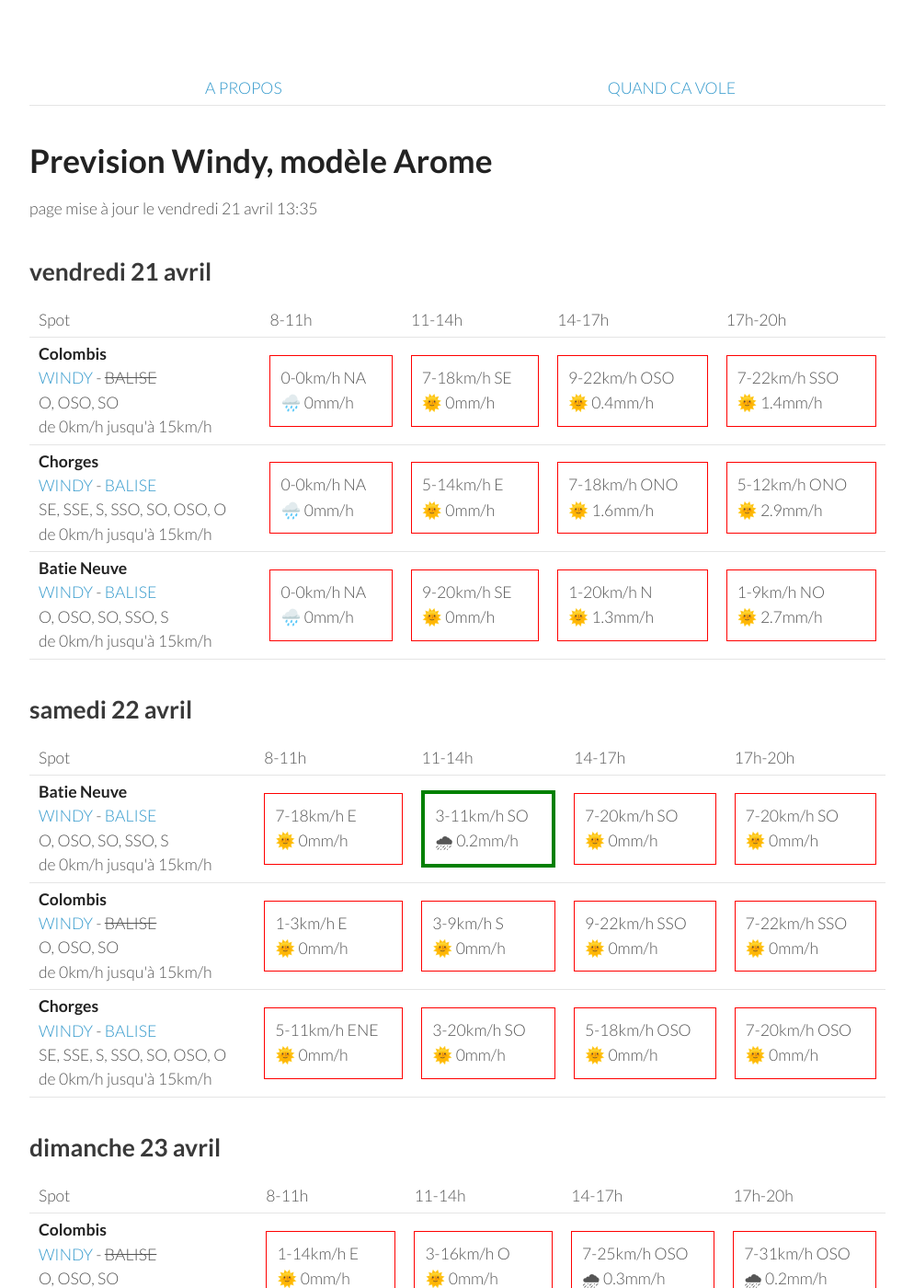
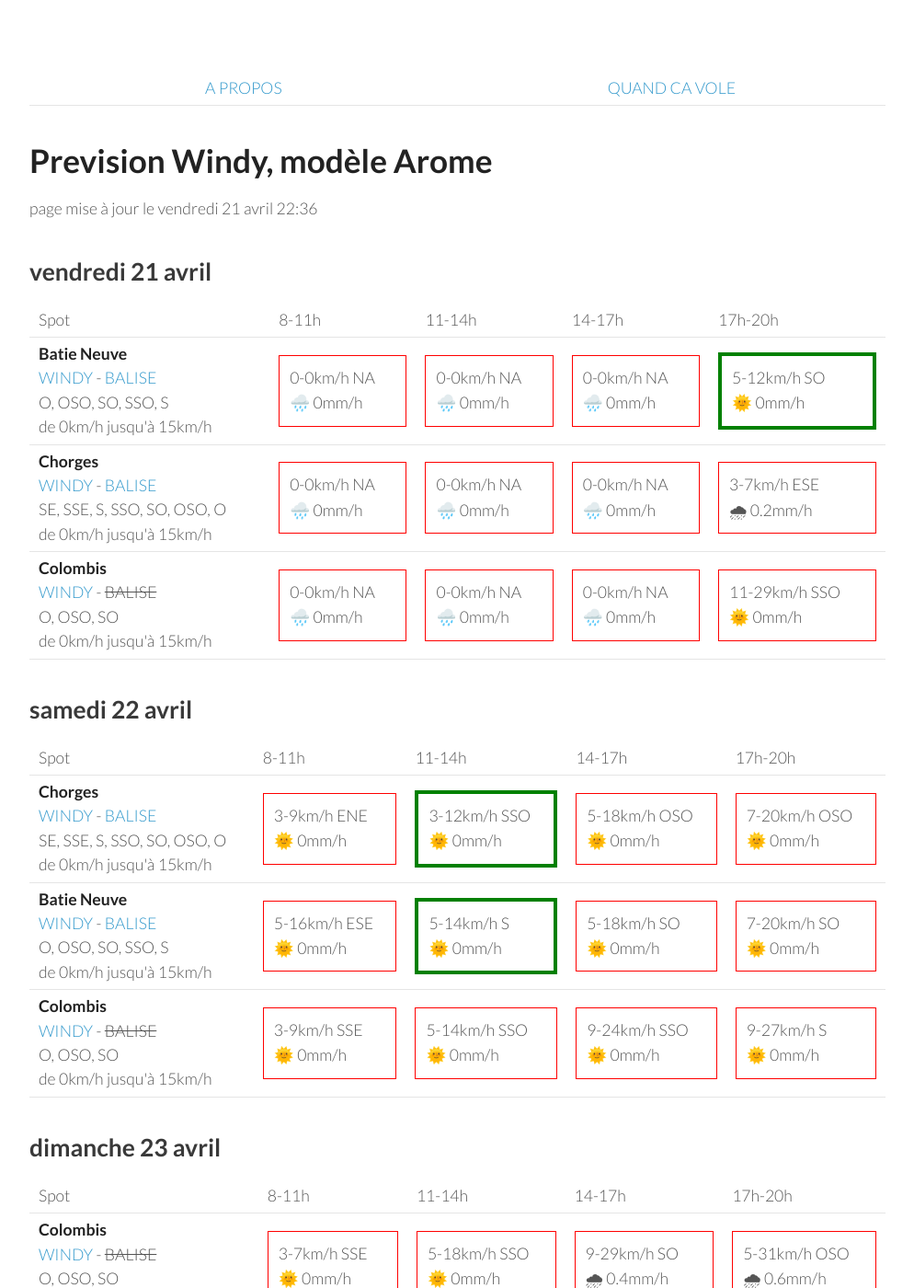
Before and after one commit to parapente-dans-le-nord/parapente-dans-le-nord.github.io, a Jekyll site: the page built from saint_andre.markdown, in a window 1280 px wide and 1400 px high. Shown: the whole window at 92% size, without its empty margins (26-1020 px from the left). Built offline with Jekyll 4.4.1, drawn with Linux system fonts in a browser that asks for light colours; some of the changed text lies outside the part shown.

Commit message:
update index.markdown

```diff
--- a/saint_andre.markdown
+++ b/saint_andre.markdown
@@ -7,7 +7,7 @@ title:  "Tous les spots"
 {: .links}
 
 # Prevision Windy, modèle Arome
-page mise à jour le vendredi 21 avril 13:35
+page mise à jour le vendredi 21 avril 22:36
 
 ## vendredi 21 avril
 
@@ -22,30 +22,30 @@ page mise à jour le vendredi 21 avril 13:35
       <td>17h-20h</td>
     </tr>
 <tr>
-        <td><strong>Colombis</strong><br><a href="https://windy.com/44.494/6.216?44.559,6.262,10">WINDY</a> - <span class="no-balise"> BALISE </span><br> <span class="vent-favorable">O, OSO, SO</span><br><span class="force-vent">de 0km/h jusqu'à 15km/h</span> </td>
+        <td><strong>Batie Neuve</strong><br><a href="https://windy.com/44.584/6.236?44.559,6.262,10,m:eTtagly">WINDY</a> - <span class=""><a href="https://www.openwindmap.org/PP554">BALISE</a> </span><br> <span class="vent-favorable">O, OSO, SO, SSO, S</span><br><span class="force-vent">de 0km/h jusqu'à 15km/h</span> </td>
 
             <td><div class="not-flyable"><p>0-0km/h NA</p><p>🌧️ 0mm/h</p></div></td>
-            <td><div class="not-flyable"><p>7-18km/h SE</p><p>🌞 0mm/h</p></div></td>
-            <td><div class="not-flyable"><p>9-22km/h OSO</p><p>🌞 0.4mm/h</p></div></td>
-            <td><div class="not-flyable"><p>7-22km/h SSO</p><p>🌞 1.4mm/h</p></div></td>
+            <td><div class="not-flyable"><p>0-0km/h NA</p><p>🌧️ 0mm/h</p></div></td>
+            <td><div class="not-flyable"><p>0-0km/h NA</p><p>🌧️ 0mm/h</p></div></td>
+            <td><div class="flyable"><p>5-12km/h SO</p><p>🌞 0mm/h</p></div></td>
 
     </tr>
 <tr>
         <td><strong>Chorges</strong><br><a href="https://windy.com/44.578/6.280?44.559,6.262,10">WINDY</a> - <span class=""><a href="https://www.openwindmap.org/PP554">BALISE</a> </span><br> <span class="vent-favorable">SE, SSE, S, SSO, SO, OSO, O</span><br><span class="force-vent">de 0km/h jusqu'à 15km/h</span> </td>
 
             <td><div class="not-flyable"><p>0-0km/h NA</p><p>🌧️ 0mm/h</p></div></td>
-            <td><div class="not-flyable"><p>5-14km/h E</p><p>🌞 0mm/h</p></div></td>
-            <td><div class="not-flyable"><p>7-18km/h ONO</p><p>🌞 1.6mm/h</p></div></td>
-            <td><div class="not-flyable"><p>5-12km/h ONO</p><p>🌞 2.9mm/h</p></div></td>
+            <td><div class="not-flyable"><p>0-0km/h NA</p><p>🌧️ 0mm/h</p></div></td>
+            <td><div class="not-flyable"><p>0-0km/h NA</p><p>🌧️ 0mm/h</p></div></td>
+            <td><div class="not-flyable"><p>3-7km/h ESE</p><p>🌧 0.2mm/h</p></div></td>
 
     </tr>
 <tr>
-        <td><strong>Batie Neuve</strong><br><a href="https://windy.com/44.584/6.236?44.559,6.262,10,m:eTtagly">WINDY</a> - <span class=""><a href="https://www.openwindmap.org/PP554">BALISE</a> </span><br> <span class="vent-favorable">O, OSO, SO, SSO, S</span><br><span class="force-vent">de 0km/h jusqu'à 15km/h</span> </td>
+        <td><strong>Colombis</strong><br><a href="https://windy.com/44.494/6.216?44.559,6.262,10">WINDY</a> - <span class="no-balise"> BALISE </span><br> <span class="vent-favorable">O, OSO, SO</span><br><span class="force-vent">de 0km/h jusqu'à 15km/h</span> </td>
 
             <td><div class="not-flyable"><p>0-0km/h NA</p><p>🌧️ 0mm/h</p></div></td>
-            <td><div class="not-flyable"><p>9-20km/h SE</p><p>🌞 0mm/h</p></div></td>
-            <td><div class="not-flyable"><p>1-20km/h N</p><p>🌞 1.3mm/h</p></div></td>
-            <td><div class="not-flyable"><p>1-9km/h NO</p><p>🌞 2.7mm/h</p></div></td>
+            <td><div class="not-flyable"><p>0-0km/h NA</p><p>🌧️ 0mm/h</p></div></td>
+            <td><div class="not-flyable"><p>0-0km/h NA</p><p>🌧️ 0mm/h</p></div></td>
+            <td><div class="not-flyable"><p>11-29km/h SSO</p><p>🌞 0mm/h</p></div></td>
 
     </tr>
 
@@ -65,11 +65,21 @@ page mise à jour le vendredi 21 avril 13:35
       <td>17h-20h</td>
     </tr>
 <tr>
+        <td><strong>Chorges</strong><br><a href="https://windy.com/44.578/6.280?44.559,6.262,10">WINDY</a> - <span class=""><a href="https://www.openwindmap.org/PP554">BALISE</a> </span><br> <span class="vent-favorable">SE, SSE, S, SSO, SO, OSO, O</span><br><span class="force-vent">de 0km/h jusqu'à 15km/h</span> </td>
+
+            <td><div class="not-flyable"><p>3-9km/h ENE</p><p>🌞 0mm/h</p></div></td>
+            <td><div class="flyable"><p>3-12km/h SSO</p><p>🌞 0mm/h</p></div></td>
+            <td><div class="not-flyable"><p>5-18km/h OSO</p><p>🌞 0mm/h</p></div></td>
+            <td><div class="not-flyable"><p>7-20km/h OSO</p><p>🌞 0mm/h</p></div></td>
+
+
+    </tr>
+<tr>
         <td><strong>Batie Neuve</strong><br><a href="https://windy.com/44.584/6.236?44.559,6.262,10,m:eTtagly">WINDY</a> - <span class=""><a href="https://www.openwindmap.org/PP554">BALISE</a> </span><br> <span class="vent-favorable">O, OSO, SO, SSO, S</span><br><span class="force-vent">de 0km/h jusqu'à 15km/h</span> </td>
 
-            <td><div class="not-flyable"><p>7-18km/h E</p><p>🌞 0mm/h</p></div></td>
-            <td><div class="flyable"><p>3-11km/h SO</p><p>🌧 0.2mm/h</p></div></td>
-            <td><div class="not-flyable"><p>7-20km/h SO</p><p>🌞 0mm/h</p></div></td>
+            <td><div class="not-flyable"><p>5-16km/h ESE</p><p>🌞 0mm/h</p></div></td>
+            <td><div class="flyable"><p>5-14km/h S</p><p>🌞 0mm/h</p></div></td>
+            <td><div class="not-flyable"><p>5-18km/h SO</p><p>🌞 0mm/h</p></div></td>
             <td><div class="not-flyable"><p>7-20km/h SO</p><p>🌞 0mm/h</p></div></td>
 
 
@@ -77,20 +87,10 @@ page mise à jour le vendredi 21 avril 13:35
 <tr>
         <td><strong>Colombis</strong><br><a href="https://windy.com/44.494/6.216?44.559,6.262,10">WINDY</a> - <span class="no-balise"> BALISE </span><br> <span class="vent-favorable">O, OSO, SO</span><br><span class="force-vent">de 0km/h jusqu'à 15km/h</span> </td>
 
-            <td><div class="not-flyable"><p>1-3km/h E</p><p>🌞 0mm/h</p></div></td>
-            <td><div class="not-flyable"><p>3-9km/h S</p><p>🌞 0mm/h</p></div></td>
-            <td><div class="not-flyable"><p>9-22km/h SSO</p><p>🌞 0mm/h</p></div></td>
-            <td><div class="not-flyable"><p>7-22km/h SSO</p><p>🌞 0mm/h</p></div></td>
-
-
-    </tr>
-<tr>
-        <td><strong>Chorges</strong><br><a href="https://windy.com/44.578/6.280?44.559,6.262,10">WINDY</a> - <span class=""><a href="https://www.openwindmap.org/PP554">BALISE</a> </span><br> <span class="vent-favorable">SE, SSE, S, SSO, SO, OSO, O</span><br><span class="force-vent">de 0km/h jusqu'à 15km/h</span> </td>
-
-            <td><div class="not-flyable"><p>5-11km/h ENE</p><p>🌞 0mm/h</p></div></td>
-            <td><div class="not-flyable"><p>3-20km/h SO</p><p>🌞 0mm/h</p></div></td>
-            <td><div class="not-flyable"><p>5-18km/h OSO</p><p>🌞 0mm/h</p></div></td>
-            <td><div class="not-flyable"><p>7-20km/h OSO</p><p>🌞 0mm/h</p></div></td>
+            <td><div class="not-flyable"><p>3-9km/h SSE</p><p>🌞 0mm/h</p></div></td>
+            <td><div class="not-flyable"><p>5-14km/h SSO</p><p>🌞 0mm/h</p></div></td>
+            <td><div class="not-flyable"><p>9-24km/h SSO</p><p>🌞 0mm/h</p></div></td>
+            <td><div class="not-flyable"><p>9-27km/h S</p><p>🌞 0mm/h</p></div></td>
 
 
     </tr>
@@ -113,30 +113,30 @@ page mise à jour le vendredi 21 avril 13:35
 <tr>
         <td><strong>Colombis</strong><br><a href="https://windy.com/44.494/6.216?44.559,6.262,10">WINDY</a> - <span class="no-balise"> BALISE </span><br> <span class="vent-favorable">O, OSO, SO</span><br><span class="force-vent">de 0km/h jusqu'à 15km/h</span> </td>
 
-            <td><div class="not-flyable"><p>1-14km/h E</p><p>🌞 0mm/h</p></div></td>
-            <td><div class="not-flyable"><p>3-16km/h O</p><p>🌞 0mm/h</p></div></td>
-            <td><div class="not-flyable"><p>7-25km/h OSO</p><p>🌧 0.3mm/h</p></div></td>
-            <td><div class="not-flyable"><p>7-31km/h OSO</p><p>🌧 0.2mm/h</p></div></td>
+            <td><div class="not-flyable"><p>3-7km/h SSE</p><p>🌞 0mm/h</p></div></td>
+            <td><div class="not-flyable"><p>5-18km/h SSO</p><p>🌞 0mm/h</p></div></td>
+            <td><div class="not-flyable"><p>9-29km/h SO</p><p>🌧 0.4mm/h</p></div></td>
+            <td><div class="not-flyable"><p>5-31km/h OSO</p><p>🌧 0.6mm/h</p></div></td>
 
 
     </tr>
 <tr>
         <td><strong>Batie Neuve</strong><br><a href="https://windy.com/44.584/6.236?44.559,6.262,10,m:eTtagly">WINDY</a> - <span class=""><a href="https://www.openwindmap.org/PP554">BALISE</a> </span><br> <span class="vent-favorable">O, OSO, SO, SSO, S</span><br><span class="force-vent">de 0km/h jusqu'à 15km/h</span> </td>
 
-            <td><div class="not-flyable"><p>3-18km/h NE</p><p>🌞 0mm/h</p></div></td>
-            <td><div class="not-flyable"><p>3-20km/h SSO</p><p>🌞 0mm/h</p></div></td>
-            <td><div class="not-flyable"><p>9-33km/h SO</p><p>🌧 0.2mm/h</p></div></td>
-            <td><div class="not-flyable"><p>7-35km/h SO</p><p>🌧 0.4mm/h</p></div></td>
+            <td><div class="not-flyable"><p>5-11km/h E</p><p>🌞 0mm/h</p></div></td>
+            <td><div class="not-flyable"><p>5-24km/h S</p><p>🌞 0mm/h</p></div></td>
+            <td><div class="not-flyable"><p>7-33km/h SSO</p><p>🌧 0.4mm/h</p></div></td>
+            <td><div class="not-flyable"><p>3-38km/h SO</p><p>🌧 1.2mm/h</p></div></td>
 
 
     </tr>
 <tr>
         <td><strong>Chorges</strong><br><a href="https://windy.com/44.578/6.280?44.559,6.262,10">WINDY</a> - <span class=""><a href="https://www.openwindmap.org/PP554">BALISE</a> </span><br> <span class="vent-favorable">SE, SSE, S, SSO, SO, OSO, O</span><br><span class="force-vent">de 0km/h jusqu'à 15km/h</span> </td>
 
-            <td><div class="not-flyable"><p>3-18km/h NE</p><p>🌞 0mm/h</p></div></td>
-            <td><div class="not-flyable"><p>3-20km/h SO</p><p>🌞 0mm/h</p></div></td>
-            <td><div class="not-flyable"><p>7-31km/h SO</p><p>🌧 0.3mm/h</p></div></td>
-            <td><div class="not-flyable"><p>7-35km/h SO</p><p>🌧 0.6mm/h</p></div></td>
+            <td><div class="not-flyable"><p>3-7km/h ENE</p><p>🌧 0.4mm/h</p></div></td>
+            <td><div class="not-flyable"><p>5-24km/h SSO</p><p>🌞 0mm/h</p></div></td>
+            <td><div class="not-flyable"><p>7-33km/h SO</p><p>🌧 0.6mm/h</p></div></td>
+            <td><div class="not-flyable"><p>3-40km/h OSO</p><p>🌧 1.1mm/h</p></div></td>
 
 
     </tr>
@@ -159,20 +159,20 @@ page mise à jour le vendredi 21 avril 13:35
 <tr>
         <td><strong>Batie Neuve</strong><br><a href="https://windy.com/44.584/6.236?44.559,6.262,10,m:eTtagly">WINDY</a> - <span class=""><a href="https://www.openwindmap.org/PP554">BALISE</a> </span><br> <span class="vent-favorable">O, OSO, SO, SSO, S</span><br><span class="force-vent">de 0km/h jusqu'à 15km/h</span> </td>
 
-            <td><div class="not-flyable"><p>3-24km/h ONO</p><p>🌞 0mm/h</p></div></td>
-            <td><div class="not-flyable"><p>9-35km/h ONO</p><p>🌞 0mm/h</p></div></td>
-            <td><div class="not-flyable"><p>11-42km/h ONO</p><p>🌞 0mm/h</p></div></td>
-            <td><div class="not-flyable"><p>11-42km/h ONO</p><p>🌞 0mm/h</p></div></td>
+            <td><div class="not-flyable"><p>3-24km/h O</p><p>🌞 0mm/h</p></div></td>
+            <td><div class="not-flyable"><p>9-33km/h ONO</p><p>🌞 0mm/h</p></div></td>
+            <td><div class="not-flyable"><p>11-38km/h ONO</p><p>🌞 0mm/h</p></div></td>
+            <td><div class="not-flyable"><p>11-40km/h NO</p><p>🌞 0mm/h</p></div></td>
 
 
     </tr>
 <tr>
         <td><strong>Colombis</strong><br><a href="https://windy.com/44.494/6.216?44.559,6.262,10">WINDY</a> - <span class="no-balise"> BALISE </span><br> <span class="vent-favorable">O, OSO, SO</span><br><span class="force-vent">de 0km/h jusqu'à 15km/h</span> </td>
 
-            <td><div class="not-flyable"><p>5-20km/h OSO</p><p>🌞 0mm/h</p></div></td>
-            <td><div class="not-flyable"><p>9-31km/h ONO</p><p>🌞 0mm/h</p></div></td>
-            <td><div class="not-flyable"><p>12-40km/h ONO</p><p>🌞 0mm/h</p></div></td>
-            <td><div class="not-flyable"><p>12-40km/h ONO</p><p>🌞 0mm/h</p></div></td>
+            <td><div class="not-flyable"><p>5-18km/h OSO</p><p>🌞 0mm/h</p></div></td>
+            <td><div class="not-flyable"><p>9-29km/h ONO</p><p>🌞 0mm/h</p></div></td>
+            <td><div class="not-flyable"><p>11-35km/h NO</p><p>🌞 0mm/h</p></div></td>
+            <td><div class="not-flyable"><p>12-38km/h NO</p><p>🌞 0mm/h</p></div></td>
 
 
     </tr>
@@ -180,9 +180,9 @@ page mise à jour le vendredi 21 avril 13:35
         <td><strong>Chorges</strong><br><a href="https://windy.com/44.578/6.280?44.559,6.262,10">WINDY</a> - <span class=""><a href="https://www.openwindmap.org/PP554">BALISE</a> </span><br> <span class="vent-favorable">SE, SSE, S, SSO, SO, OSO, O</span><br><span class="force-vent">de 0km/h jusqu'à 15km/h</span> </td>
 
             <td><div class="not-flyable"><p>3-24km/h O</p><p>🌞 0mm/h</p></div></td>
-            <td><div class="not-flyable"><p>7-33km/h ONO</p><p>🌞 0mm/h</p></div></td>
+            <td><div class="not-flyable"><p>7-33km/h O</p><p>🌞 0mm/h</p></div></td>
+            <td><div class="not-flyable"><p>11-38km/h ONO</p><p>🌞 0mm/h</p></div></td>
             <td><div class="not-flyable"><p>11-42km/h ONO</p><p>🌞 0mm/h</p></div></td>
-            <td><div class="not-flyable"><p>11-42km/h O</p><p>🌞 0mm/h</p></div></td>
 
 
     </tr>
@@ -203,32 +203,32 @@ page mise à jour le vendredi 21 avril 13:35
       <td>17h-20h</td>
     </tr>
 <tr>
-        <td><strong>Batie Neuve</strong><br><a href="https://windy.com/44.584/6.236?44.559,6.262,10,m:eTtagly">WINDY</a> - <span class=""><a href="https://www.openwindmap.org/PP554">BALISE</a> </span><br> <span class="vent-favorable">O, OSO, SO, SSO, S</span><br><span class="force-vent">de 0km/h jusqu'à 15km/h</span> </td>
-
-            <td><div class="not-flyable"><p>3-25km/h OSO</p><p>🌧 1mm/h</p></div></td>
-            <td><div class="not-flyable"><p>11-44km/h ONO</p><p>🌧 0.4mm/h</p></div></td>
-            <td><div class="not-flyable"><p>12-50km/h NO</p><p>🌞 0mm/h</p></div></td>
-            <td><div class="not-flyable"><p>12-50km/h NNO</p><p>🌞 0mm/h</p></div></td>
-
-
-    </tr>
-<tr>
         <td><strong>Colombis</strong><br><a href="https://windy.com/44.494/6.216?44.559,6.262,10">WINDY</a> - <span class="no-balise"> BALISE </span><br> <span class="vent-favorable">O, OSO, SO</span><br><span class="force-vent">de 0km/h jusqu'à 15km/h</span> </td>
 
-            <td><div class="not-flyable"><p>5-24km/h OSO</p><p>🌧 1mm/h</p></div></td>
-            <td><div class="not-flyable"><p>11-37km/h ONO</p><p>🌧 0.6mm/h</p></div></td>
+            <td><div class="not-flyable"><p>3-14km/h SE</p><p>🌞 0mm/h</p></div></td>
+            <td><div class="not-flyable"><p>12-38km/h ONO</p><p>🌞 0mm/h</p></div></td>
             <td><div class="not-flyable"><p>16-48km/h NO</p><p>🌞 0mm/h</p></div></td>
             <td><div class="not-flyable"><p>16-50km/h NO</p><p>🌞 0mm/h</p></div></td>
 
 
     </tr>
 <tr>
+        <td><strong>Batie Neuve</strong><br><a href="https://windy.com/44.584/6.236?44.559,6.262,10,m:eTtagly">WINDY</a> - <span class=""><a href="https://www.openwindmap.org/PP554">BALISE</a> </span><br> <span class="vent-favorable">O, OSO, SO, SSO, S</span><br><span class="force-vent">de 0km/h jusqu'à 15km/h</span> </td>
+
+            <td><div class="not-flyable"><p>1-20km/h NNE</p><p>🌞 0mm/h</p></div></td>
+            <td><div class="not-flyable"><p>11-42km/h NO</p><p>🌞 0mm/h</p></div></td>
+            <td><div class="not-flyable"><p>14-48km/h NO</p><p>🌞 0mm/h</p></div></td>
+            <td><div class="not-flyable"><p>12-50km/h NNO</p><p>🌞 0mm/h</p></div></td>
+
+
+    </tr>
+<tr>
         <td><strong>Chorges</strong><br><a href="https://windy.com/44.578/6.280?44.559,6.262,10">WINDY</a> - <span class=""><a href="https://www.openwindmap.org/PP554">BALISE</a> </span><br> <span class="vent-favorable">SE, SSE, S, SSO, SO, OSO, O</span><br><span class="force-vent">de 0km/h jusqu'à 15km/h</span> </td>
 
-            <td><div class="not-flyable"><p>5-29km/h OSO</p><p>🌧 0.9mm/h</p></div></td>
-            <td><div class="not-flyable"><p>9-46km/h ONO</p><p>🌧 0.5mm/h</p></div></td>
+            <td><div class="not-flyable"><p>1-20km/h NE</p><p>🌞 0mm/h</p></div></td>
+            <td><div class="not-flyable"><p>11-42km/h ONO</p><p>🌞 0mm/h</p></div></td>
             <td><div class="not-flyable"><p>12-50km/h NO</p><p>🌞 0mm/h</p></div></td>
-            <td><div class="not-flyable"><p>12-50km/h NO</p><p>🌞 0mm/h</p></div></td>
+            <td><div class="not-flyable"><p>11-50km/h NO</p><p>🌞 0mm/h</p></div></td>
 
 
     </tr>
@@ -252,9 +252,9 @@ page mise à jour le vendredi 21 avril 13:35
         <td><strong>Colombis</strong><br><a href="https://windy.com/44.494/6.216?44.559,6.262,10">WINDY</a> - <span class="no-balise"> BALISE </span><br> <span class="vent-favorable">O, OSO, SO</span><br><span class="force-vent">de 0km/h jusqu'à 15km/h</span> </td>
 
             <td><div class="not-flyable"><p>3-14km/h ENE</p><p>🌞 0mm/h</p></div></td>
-            <td><div class="not-flyable"><p>5-18km/h O</p><p>🌞 0mm/h</p></div></td>
-            <td><div class="not-flyable"><p>5-24km/h O</p><p>🌞 0mm/h</p></div></td>
-            <td><div class="not-flyable"><p>7-25km/h O</p><p>🌞 0mm/h</p></div></td>
+            <td><div class="not-flyable"><p>3-16km/h O</p><p>🌞 0mm/h</p></div></td>
+            <td><div class="not-flyable"><p>7-27km/h O</p><p>🌞 0mm/h</p></div></td>
+            <td><div class="not-flyable"><p>9-29km/h O</p><p>🌞 0mm/h</p></div></td>
 
 
     </tr>
@@ -262,8 +262,8 @@ page mise à jour le vendredi 21 avril 13:35
         <td><strong>Batie Neuve</strong><br><a href="https://windy.com/44.584/6.236?44.559,6.262,10,m:eTtagly">WINDY</a> - <span class=""><a href="https://www.openwindmap.org/PP554">BALISE</a> </span><br> <span class="vent-favorable">O, OSO, SO, SSO, S</span><br><span class="force-vent">de 0km/h jusqu'à 15km/h</span> </td>
 
             <td><div class="not-flyable"><p>3-16km/h NE</p><p>🌞 0mm/h</p></div></td>
-            <td><div class="not-flyable"><p>5-22km/h SSO</p><p>🌞 0mm/h</p></div></td>
-            <td><div class="not-flyable"><p>5-27km/h SSO</p><p>🌞 0mm/h</p></div></td>
+            <td><div class="not-flyable"><p>3-20km/h SSO</p><p>🌞 0mm/h</p></div></td>
+            <td><div class="not-flyable"><p>7-31km/h SO</p><p>🌞 0mm/h</p></div></td>
             <td><div class="not-flyable"><p>7-31km/h SO</p><p>🌞 0mm/h</p></div></td>
 
 
@@ -271,10 +271,10 @@ page mise à jour le vendredi 21 avril 13:35
 <tr>
         <td><strong>Chorges</strong><br><a href="https://windy.com/44.578/6.280?44.559,6.262,10">WINDY</a> - <span class=""><a href="https://www.openwindmap.org/PP554">BALISE</a> </span><br> <span class="vent-favorable">SE, SSE, S, SSO, SO, OSO, O</span><br><span class="force-vent">de 0km/h jusqu'à 15km/h</span> </td>
 
-            <td><div class="not-flyable"><p>3-18km/h NE</p><p>🌞 0mm/h</p></div></td>
-            <td><div class="not-flyable"><p>5-22km/h SO</p><p>🌞 0mm/h</p></div></td>
-            <td><div class="not-flyable"><p>5-29km/h SO</p><p>🌞 0mm/h</p></div></td>
+            <td><div class="not-flyable"><p>3-16km/h ENE</p><p>🌞 0mm/h</p></div></td>
+            <td><div class="not-flyable"><p>3-20km/h SO</p><p>🌞 0mm/h</p></div></td>
             <td><div class="not-flyable"><p>7-31km/h SO</p><p>🌞 0mm/h</p></div></td>
+            <td><div class="not-flyable"><p>7-33km/h OSO</p><p>🌞 0mm/h</p></div></td>
 
 
     </tr>
```
